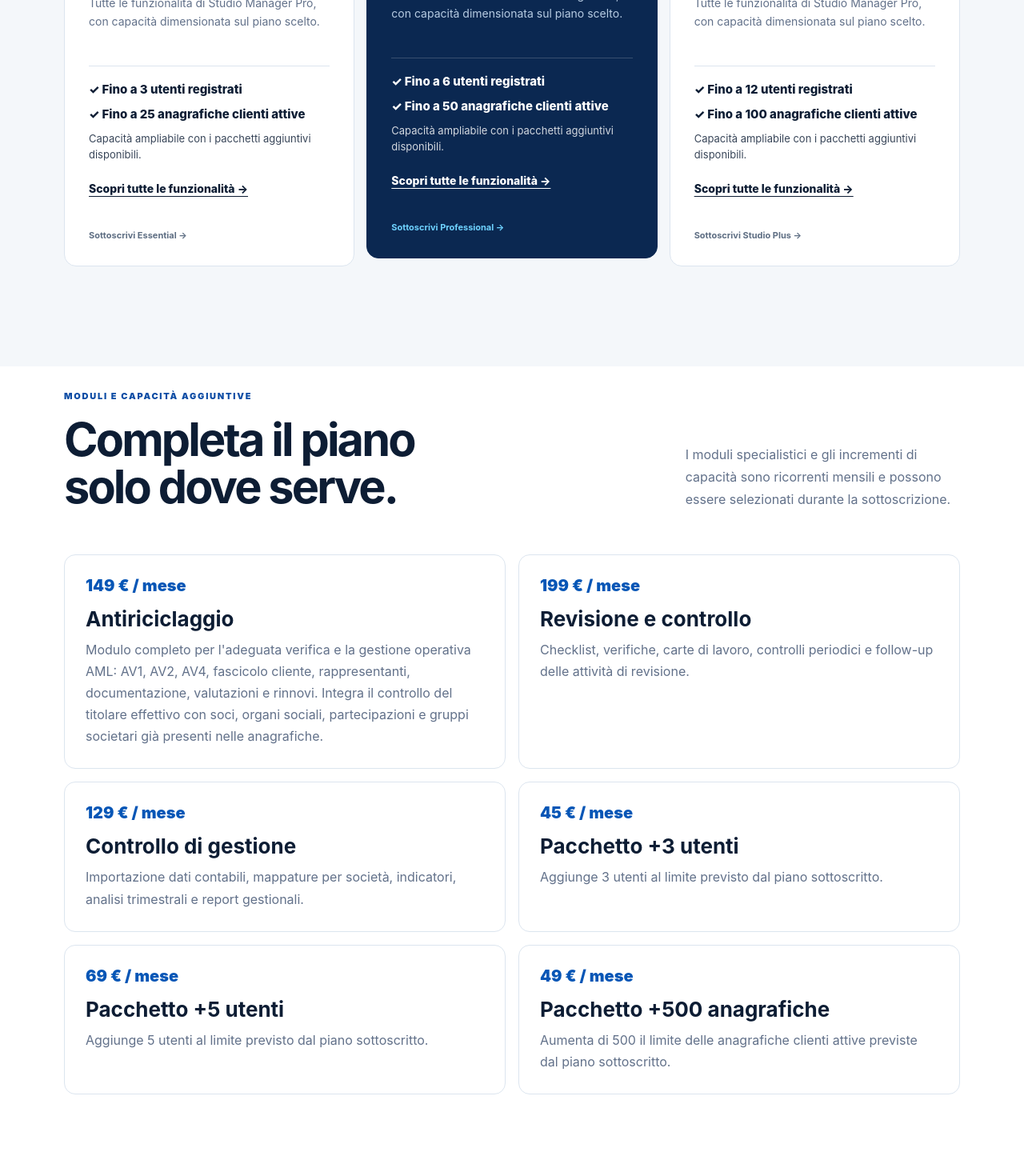
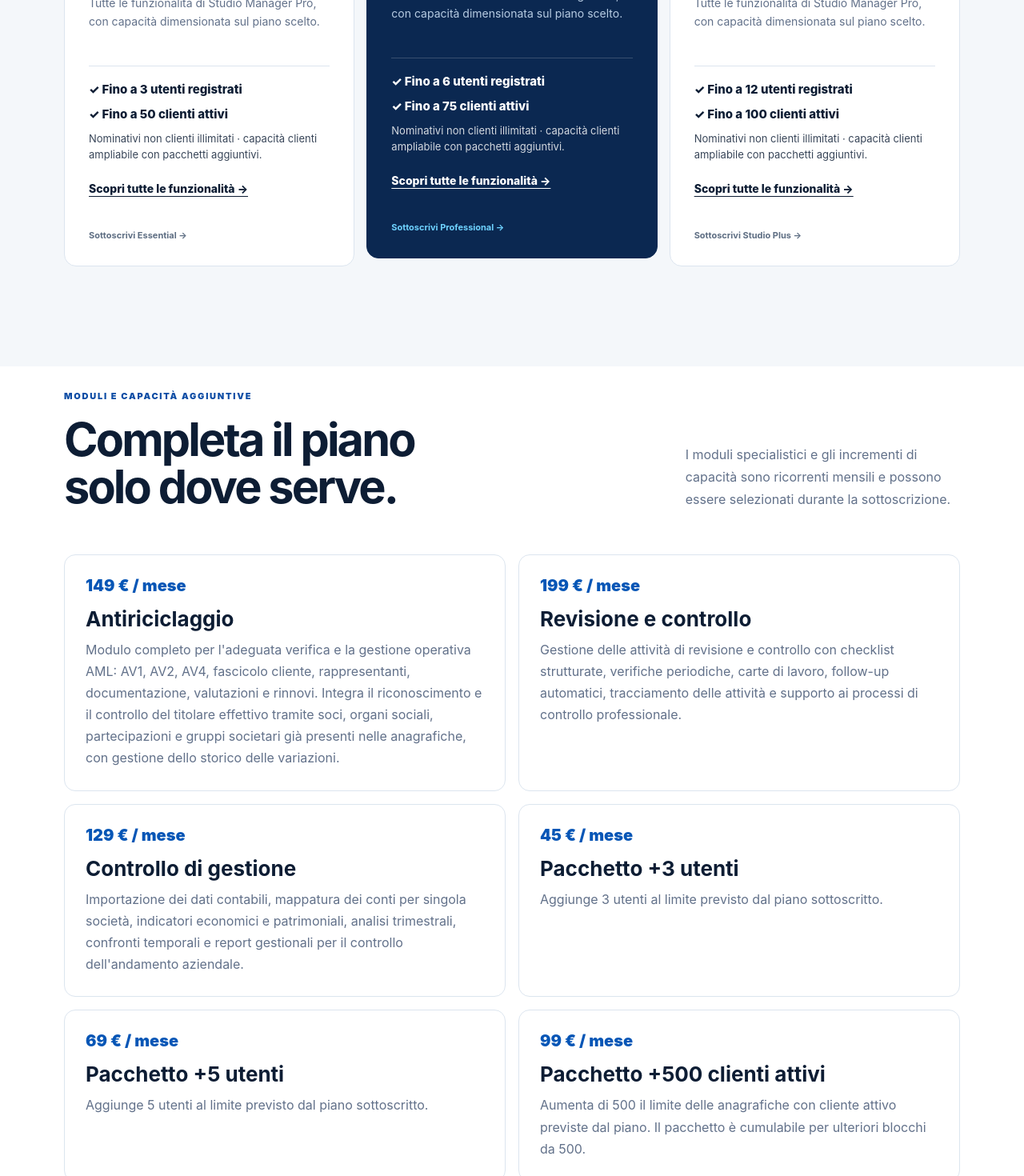
Before and after one commit to martiola68/studio-manager-pro-web, a Next.js app: page /soluzioni in a window 1280 px wide. Shown: the part 860-2330 px from the top of the page at 80% size. Built offline with nearby package versions, Linux system fonts and the light colour scheme.

Commit message:
refine active client limits and module descriptions

```diff
--- a/src/app/soluzioni/page.tsx
+++ b/src/app/soluzioni/page.tsx
@@ -37,8 +37,8 @@ const FUNZIONI_COMUNI = [
 ];
 
 const piani: Piano[] = [
-  { codice: "essential", nome: "Essential", prezzo: "149 €", maxUtenti: 3, maxAnagrafiche: 25 },
-  { codice: "professional", nome: "Professional", prezzo: "199 €", maxUtenti: 6, maxAnagrafiche: 50 },
+  { codice: "essential", nome: "Essential", prezzo: "149 €", maxUtenti: 3, maxAnagrafiche: 50 },
+  { codice: "professional", nome: "Professional", prezzo: "199 €", maxUtenti: 6, maxAnagrafiche: 75 },
   { codice: "studio_plus", nome: "Studio Plus", prezzo: "249 €", maxUtenti: 12, maxAnagrafiche: 100 },
 ];
 
@@ -46,16 +46,24 @@ const moduli = [
   {
     nome: "Antiriciclaggio",
     prezzo: "149 € / mese",
-    descrizione: "Modulo completo per l'adeguata verifica e la gestione operativa AML: AV1, AV2, AV4, fascicolo cliente, rappresentanti, documentazione, valutazioni e rinnovi. Integra il controllo del titolare effettivo con soci, organi sociali, partecipazioni e gruppi societari già presenti nelle anagrafiche.",
+    descrizione: "Modulo completo per l'adeguata verifica e la gestione operativa AML: AV1, AV2, AV4, fascicolo cliente, rappresentanti, documentazione, valutazioni e rinnovi. Integra il riconoscimento e il controllo del titolare effettivo tramite soci, organi sociali, partecipazioni e gruppi societari già presenti nelle anagrafiche, con gestione dello storico delle variazioni.",
   },
-  { nome: "Revisione e controllo", prezzo: "199 € / mese", descrizione: "Checklist, verifiche, carte di lavoro, controlli periodici e follow-up delle attività di revisione." },
-  { nome: "Controllo di gestione", prezzo: "129 € / mese", descrizione: "Importazione dati contabili, mappature per società, indicatori, analisi trimestrali e report gestionali." },
+  {
+    nome: "Revisione e controllo",
+    prezzo: "199 € / mese",
+    descrizione: "Gestione delle attività di revisione e controllo con checklist strutturate, verifiche periodiche, carte di lavoro, follow-up automatici, tracciamento delle attività e supporto ai processi di controllo professionale.",
+  },
+  {
+    nome: "Controllo di gestione",
+    prezzo: "129 € / mese",
+    descrizione: "Importazione dei dati contabili, mappatura dei conti per singola società, indicatori economici e patrimoniali, analisi trimestrali, confronti temporali e report gestionali per il controllo dell'andamento aziendale.",
+  },
   { nome: "Pacchetto +3 utenti", prezzo: "45 € / mese", descrizione: "Aggiunge 3 utenti al limite previsto dal piano sottoscritto." },
   { nome: "Pacchetto +5 utenti", prezzo: "69 € / mese", descrizione: "Aggiunge 5 utenti al limite previsto dal piano sottoscritto." },
-  { nome: "Pacchetto +500 anagrafiche", prezzo: "49 € / mese", descrizione: "Aumenta di 500 il limite delle anagrafiche clienti attive previste dal piano sottoscritto." },
+  { nome: "Pacchetto +500 clienti attivi", prezzo: "99 € / mese", descrizione: "Aumenta di 500 il limite delle anagrafiche con cliente attivo previste dal piano. Il pacchetto è cumulabile per ulteriori blocchi da 500." },
 ];
 
-const NOTA_PIANI = "Le funzionalità operative sono identiche per Essential, Professional e Studio Plus. Cambiano esclusivamente il numero massimo di utenti e di anagrafiche clienti comprese nel piano. I moduli specialistici Antiriciclaggio, Revisione e controllo e Controllo di gestione sono attivabili separatamente.";
+const NOTA_PIANI = "Le funzionalità operative sono identiche per Essential, Professional e Studio Plus. Cambiano esclusivamente il numero massimo di utenti e di anagrafiche clienti attive comprese nel piano. Soci, amministratori, sindaci, revisori, rappresentanti e altri nominativi non classificati come clienti attivi non consumano il plafond. I moduli specialistici Antiriciclaggio, Revisione e controllo e Controllo di gestione sono attivabili separatamente.";
 
 function Brand() {
   return <span className="brand"><img src="https://raw.githubusercontent.com/martiola68/studio-manager-pro/main/public/LogoSMP_.png" alt="" className="brandLogo" /><span className="brandWords"><strong>Studio Manager Pro</strong><small>Sistema Gestionale Integrato</small></span></span>;
@@ -82,7 +90,7 @@ export default function SoluzioniPage() {
     <section className="statement" style={{ paddingTop: 84 }}>
       <p className="eyebrow">SOLUZIONI E PREZZI</p>
       <h2>Stesse funzionalità.<br />La capacità giusta per il tuo studio.</h2>
-      <div className="statementText"><p>Tutti i piani comprendono lo stesso ecosistema operativo Studio Manager Pro. La scelta dipende esclusivamente dal numero di utenti e di anagrafiche clienti necessarie.</p><p>Il contratto ha durata annuale con corrispettivo rateizzato mensilmente, salvo quanto previsto nelle condizioni contrattuali.</p></div>
+      <div className="statementText"><p>Tutti i piani comprendono lo stesso ecosistema operativo Studio Manager Pro. La scelta dipende esclusivamente dal numero di utenti e di clienti attivi necessari.</p><p>Il contratto ha durata annuale con corrispettivo rateizzato mensilmente, salvo quanto previsto nelle condizioni contrattuali.</p></div>
     </section>
 
     <section className="solutionsSection" style={{ paddingTop: 30 }}>
@@ -93,8 +101,8 @@ export default function SoluzioniPage() {
           <p style={{ minHeight: 56 }}>Tutte le funzionalità di Studio Manager Pro, con capacità dimensionata sul piano scelto.</p>
           <div style={{ display: "grid", gap: 10, margin: "20px 0 24px", paddingTop: 18, borderTop: index === 1 ? "1px solid rgba(255,255,255,.18)" : "1px solid #dce5ef" }}>
             <span style={{ fontSize: 15, fontWeight: 850, lineHeight: 1.45 }}>✓ Fino a {piano.maxUtenti} utenti registrati</span>
-            <span style={{ fontSize: 15, fontWeight: 850, lineHeight: 1.45 }}>✓ Fino a {piano.maxAnagrafiche} anagrafiche clienti attive</span>
-            <span style={{ fontSize: 13, lineHeight: 1.5, opacity: .82 }}>Capacità ampliabile con i pacchetti aggiuntivi disponibili.</span>
+            <span style={{ fontSize: 15, fontWeight: 850, lineHeight: 1.45 }}>✓ Fino a {piano.maxAnagrafiche} clienti attivi</span>
+            <span style={{ fontSize: 13, lineHeight: 1.5, opacity: .82 }}>Nominativi non clienti illimitati · capacità clienti ampliabile con pacchetti aggiuntivi.</span>
           </div>
           <button type="button" onClick={() => setPianoAperto(piano)} style={{ alignSelf: "flex-start", marginTop: "auto", padding: 0, border: 0, background: "transparent", color: "inherit", cursor: "pointer", font: "inherit", fontSize: 14, fontWeight: 850, textDecoration: "underline", textUnderlineOffset: 4 }}>Scopri tutte le funzionalità →</button>
           <a href={`/sottoscrizione?piano=${piano.codice}`} style={{ marginTop: 18 }}><b>Sottoscrivi {piano.nome} →</b></a>
@@ -128,7 +136,8 @@ export default function SoluzioniPage() {
         </div>
         <div style={{ display: "grid", gridTemplateColumns: "repeat(2,minmax(0,1fr))", gap: 14, margin: "26px 0", padding: 18, borderRadius: 14, background: "#f3f7fb" }}>
           <div style={{ fontSize: 14, fontWeight: 900, lineHeight: 1.45 }}>✓ Fino a {pianoAperto.maxUtenti} utenti registrati</div>
-          <div style={{ fontSize: 14, fontWeight: 900, lineHeight: 1.45 }}>✓ Fino a {pianoAperto.maxAnagrafiche} anagrafiche clienti attive</div>
+          <div style={{ fontSize: 14, fontWeight: 900, lineHeight: 1.45 }}>✓ Fino a {pianoAperto.maxAnagrafiche} clienti attivi</div>
+          <div style={{ gridColumn: "1 / -1", fontSize: 13, lineHeight: 1.5, color: "#52647a" }}>Soci, amministratori, sindaci, revisori, rappresentanti e altri nominativi non classificati come clienti attivi non vengono conteggiati nel limite.</div>
         </div>
         <div style={{ display: "grid", gap: 0, borderTop: "1px solid #dce5ef" }}>
           {FUNZIONI_COMUNI.map((funzione) => <div key={funzione} style={{ display: "grid", gridTemplateColumns: "24px 1fr", gap: 10, padding: "13px 0", borderBottom: "1px solid #e7edf4", lineHeight: 1.55 }}><span style={{ color: "#0879c8", fontWeight: 950 }}>✓</span><span>{funzione}</span></div>)}
```
